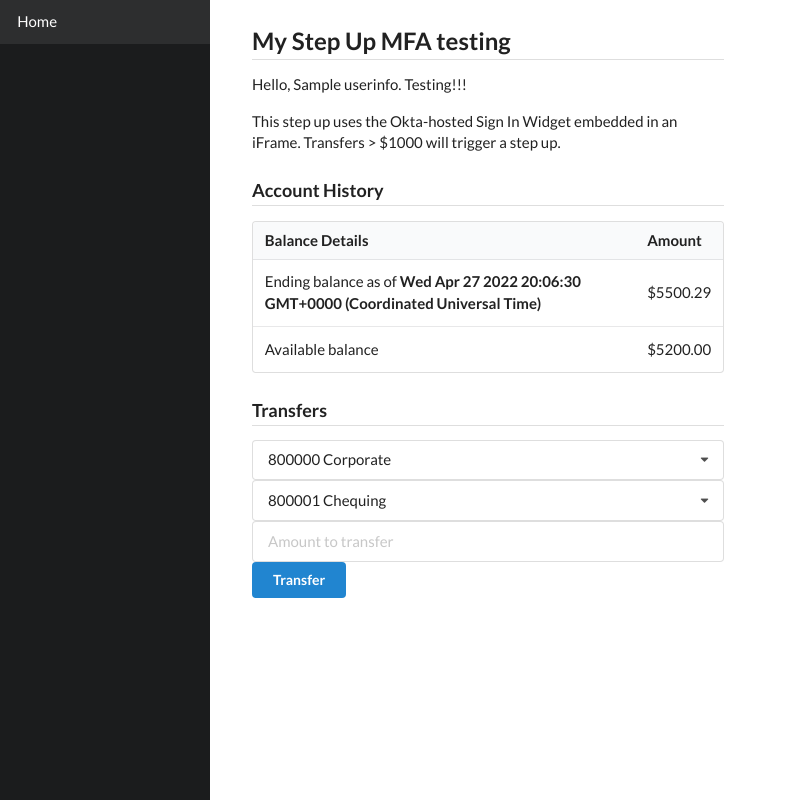
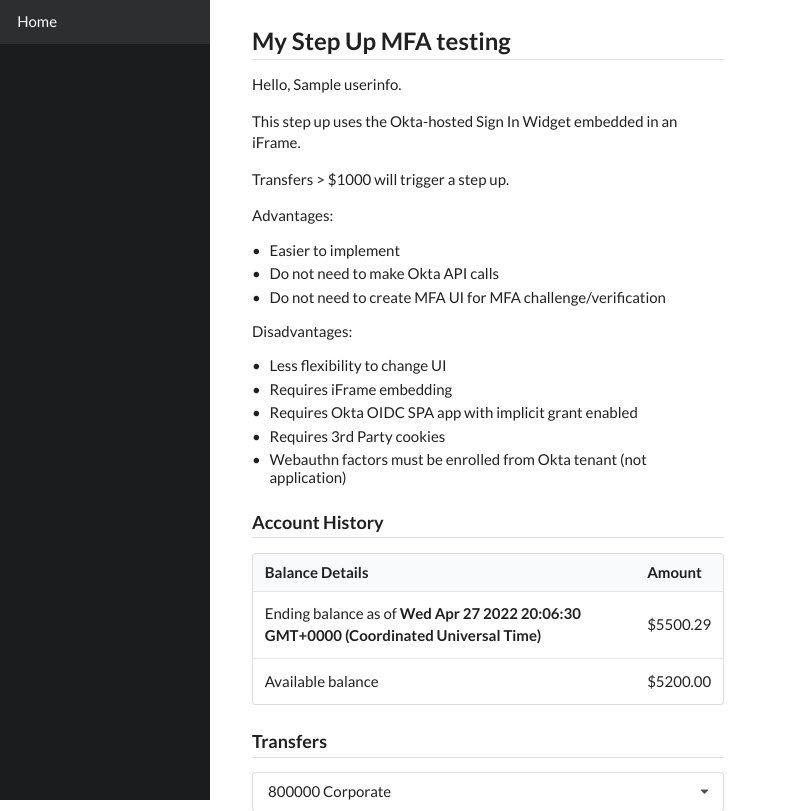
Before and after one commit to tonygfang/mfaselfserve, a Node project: template common/views/stepup-iframe.mustache in a window 1280 px wide. Shown: the top 811 px of the page, without its empty margins (0-787 px from the left). Run offline with Node 20 templates, Linux system fonts and the light colour scheme; the template is opened without the code that fills it: most values are stand-ins (such as "Sample title", 1, 10 or a date in 2020); some libraries are stand-ins or nearby versions.

Commit message:
🪳🪛 Updated with Glitch

```diff
--- a/common/views/popup-stepup-iframe.mustache
+++ b/common/views/popup-stepup-iframe.mustache
@@ -5,7 +5,7 @@
   </div>
   <div class="content">
 
-    <iframe name="iFrameName" id="iframe_stepup" src="{{{stepupUrl}}}" width="480" height="650" frameBorder="0" ></iframe>
+    <iframe name="iFrameName" id="iframe_stepup" src="{{{stepupUrl}}}" width="480" height="650" frameBorder="0" allow="publickey-credentials-get *"></iframe>
 
   </div>
 </div>
--- a/common/views/stepup-iframe.mustache
+++ b/common/views/stepup-iframe.mustache
@@ -22,10 +22,26 @@
           <h2 class="ui dividing header" data-se="overview-doc-header">
             My Step Up MFA testing
           </h2>
-          <p>Hello, {{userinfo.name}}. Testing!!!
+          <p>Hello, {{userinfo.name}}.
           </p>
-          <p>This step up uses the Okta-hosted Sign In Widget embedded in an iFrame. Transfers > $1000 will trigger a step up.</p>
+          <p>This step up uses the Okta-hosted Sign In Widget embedded in an iFrame.</p>
+          <p>Transfers > $1000 will trigger a step up.</p>
 
+          Advantages:
+          <div class="ui bulleted list">
+            <div class="item">Easier to implement</div>
+            <div class="item">Do not need to make Okta API calls</div>
+            <div class="item">Do not need to create MFA UI for MFA challenge/verification</div>
+          </div>
+
+          Disadvantages:
+          <div class="ui bulleted list">
+            <div class="item">Less flexibility to change UI</div>
+            <div class="item">Requires iFrame embedding</div>
+            <div class="item">Requires Okta OIDC SPA app with implicit grant enabled</div>
+            <div class="item">Requires 3rd Party cookies</div>
+            <div class="item">Webauthn factors must be enrolled from Okta tenant (not application)</div>
+          </div>
 
         </div>
 
```
Also changed, not shown: common/views/stepup-api.mustache (+18 -2 lines), common/factorutil.js (line endings or trailing spaces).
